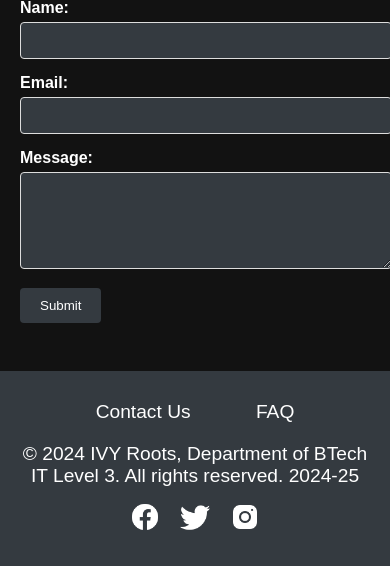
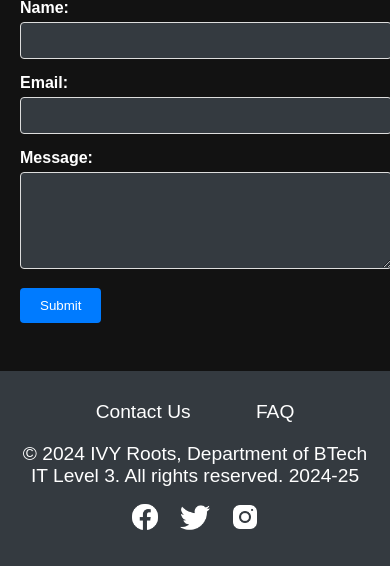
Before and after one commit to AlyanAkram/IvyEcomProject, a PHP site: page /contact.php in a window 390 px wide. Shown: the part 168-734 px from the top of the page. Run offline with PHP 8.4, Linux system fonts and the light colour scheme.

```diff
--- a/checkout.css
+++ b/checkout.css
@@ -1,9 +1,4 @@
 /* checkout.css */
-
-/* Global Styles */
-main {
-  margin: 10% auto;
-}
 
 h2,
 h3 {
@@ -70,7 +65,6 @@ button {
   cursor: pointer;
   font-size: 1em;
   display: block;
-  width: 100%;
   transition: background-color 0.3s, transform 0.2s; /* Smooth transition */
 }
 
--- a/contact.css
+++ b/contact.css
@@ -30,7 +30,7 @@ h2 {
 }
 
 .contact-form button {
-  background-color: #343a40;
+  background-color: #007bff;
   color: white;
   padding: 10px 20px;
   border: none;
```
